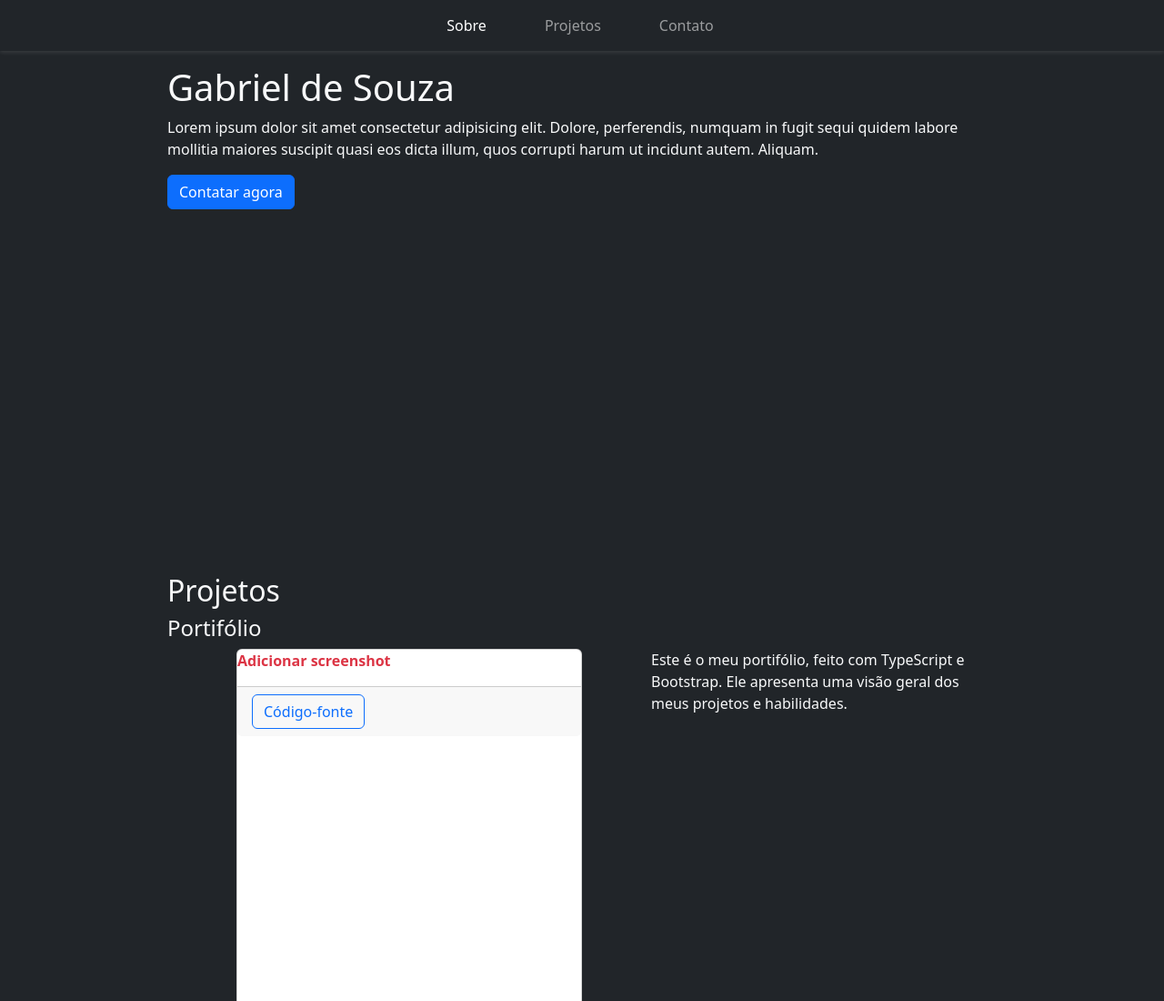
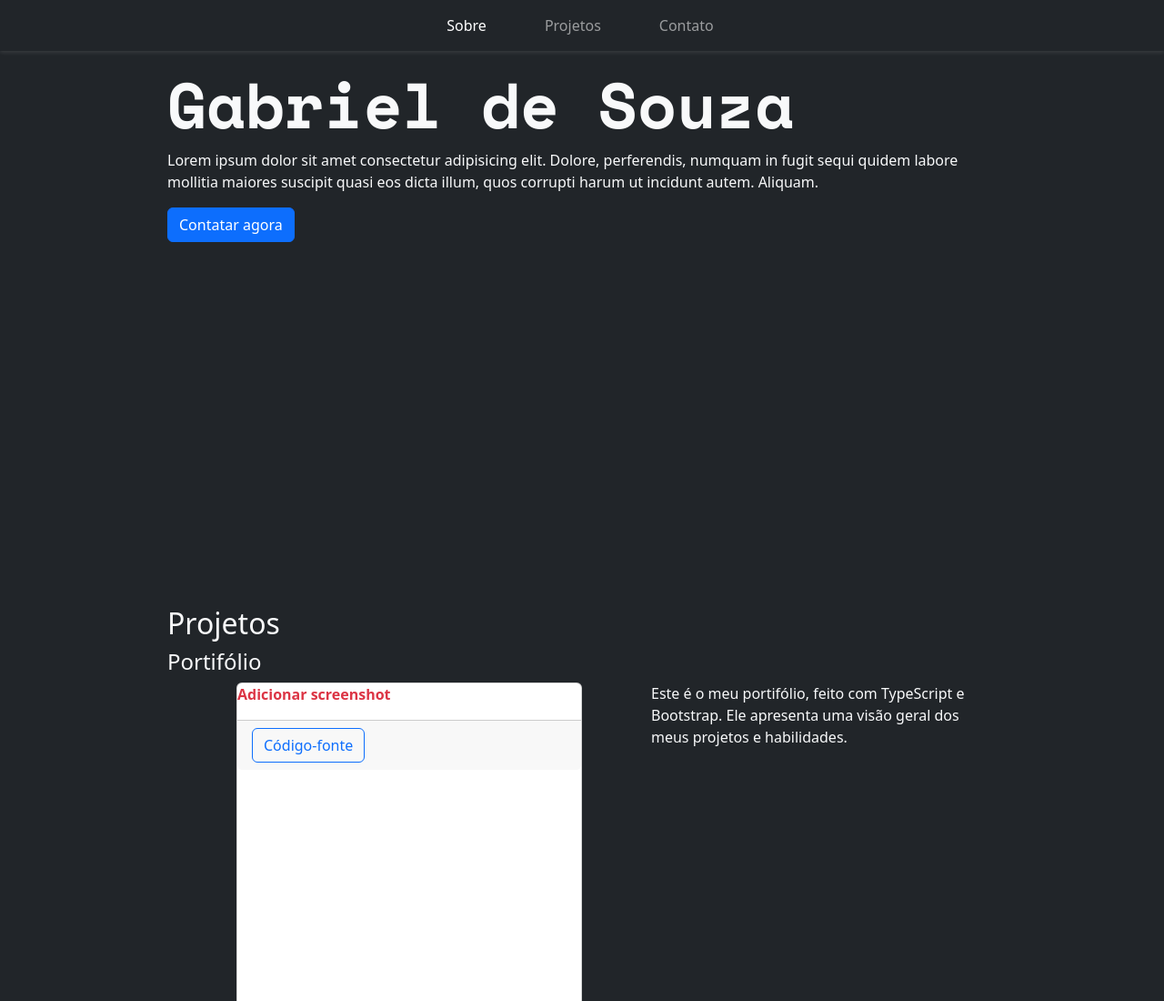
Before and after one commit to gab-souza-martins/portifolio-junior, a website: page index.html in a window 1280 px wide. Shown: the top 1100 px of the page at 91% size. Drawn offline with nearby package versions, Linux system fonts and the light colour scheme.

Commit message:
h1 do hero agora é bem maior e tem uma nova fonte

```diff
--- a/css/style.css
+++ b/css/style.css
@@ -1,3 +1,11 @@
+@import url("https://fonts.googleapis.com/css2?family=Space+Mono:wght@700&display=swap");
+
+.space-mono-bold {
+   font-family: "Space Mono", monospace;
+   font-weight: 700;
+   font-style: normal;
+}
+
 /* *Header */
 nav {
    box-shadow: 0 0.125rem 0.25rem hsla(0, 0%, 100%, 0.1);
@@ -11,6 +19,10 @@ nav {
 /* *Main */
 #sobre {
    margin-bottom: 50vh;
+}
+
+#sobre h1 {
+   font-size: 4.4rem;
 }
 
 .carousel-indicators {
--- a/index.html
+++ b/index.html
@@ -107,7 +107,7 @@
       <br />
       <main class="container-fluid col-sm-11 col-md-10 col-lg-9">
          <section class="container-fluid mt-5" id="sobre">
-            <h1>Gabriel de Souza</h1>
+            <h1 class="space-mono-bold">Gabriel de Souza</h1>
             <p>
                Lorem ipsum dolor sit amet consectetur adipisicing elit. Dolore,
                perferendis, numquam in fugit sequi quidem labore mollitia
```
